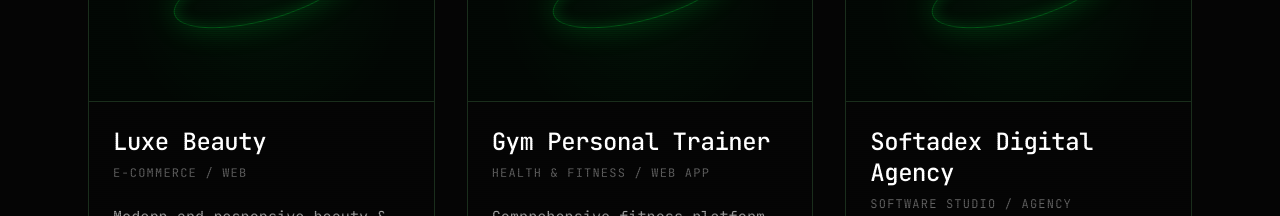
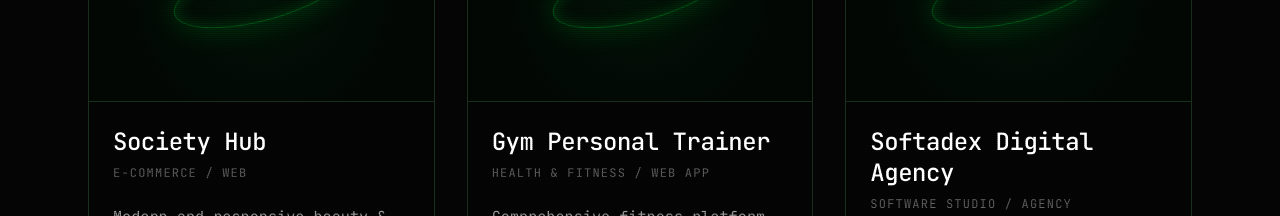
Before and after one commit to WaliMuhammadid/My-Portfolio, a Next.js app: page /portfolio in a window 1280 px wide. Shown: the part 900-1116 px from the top of the page. Built offline with nearby package versions, Linux system fonts and the light colour scheme.

Commit message:
Update portfolio project to Society Hub

```diff
--- a/src/app/portfolio/page.tsx
+++ b/src/app/portfolio/page.tsx
@@ -9,12 +9,12 @@
 
   const projects = [
     {
-      title: "Luxe Beauty",
+      title: "Society Hub",
       subtitle: "E-Commerce / Web",
       description: "Modern and responsive beauty & cosmetics web application delivering an elegant user experience with mobile-optimized performance.",
       tags: ["TypeScript", "Node.js", "E-Commerce"],
       linkText: "VIEW PROJECT",
-      linkUrl: "https://luxebeauti.netlify.app"
+      linkUrl: "https://expo.dev/artifacts/eas/EpRux4jaS888U1GI7b7UM3YdnJHQ74FNTk77qwUvt9k.apk"
     },
     {
       title: "Gym Personal Trainer",
```
